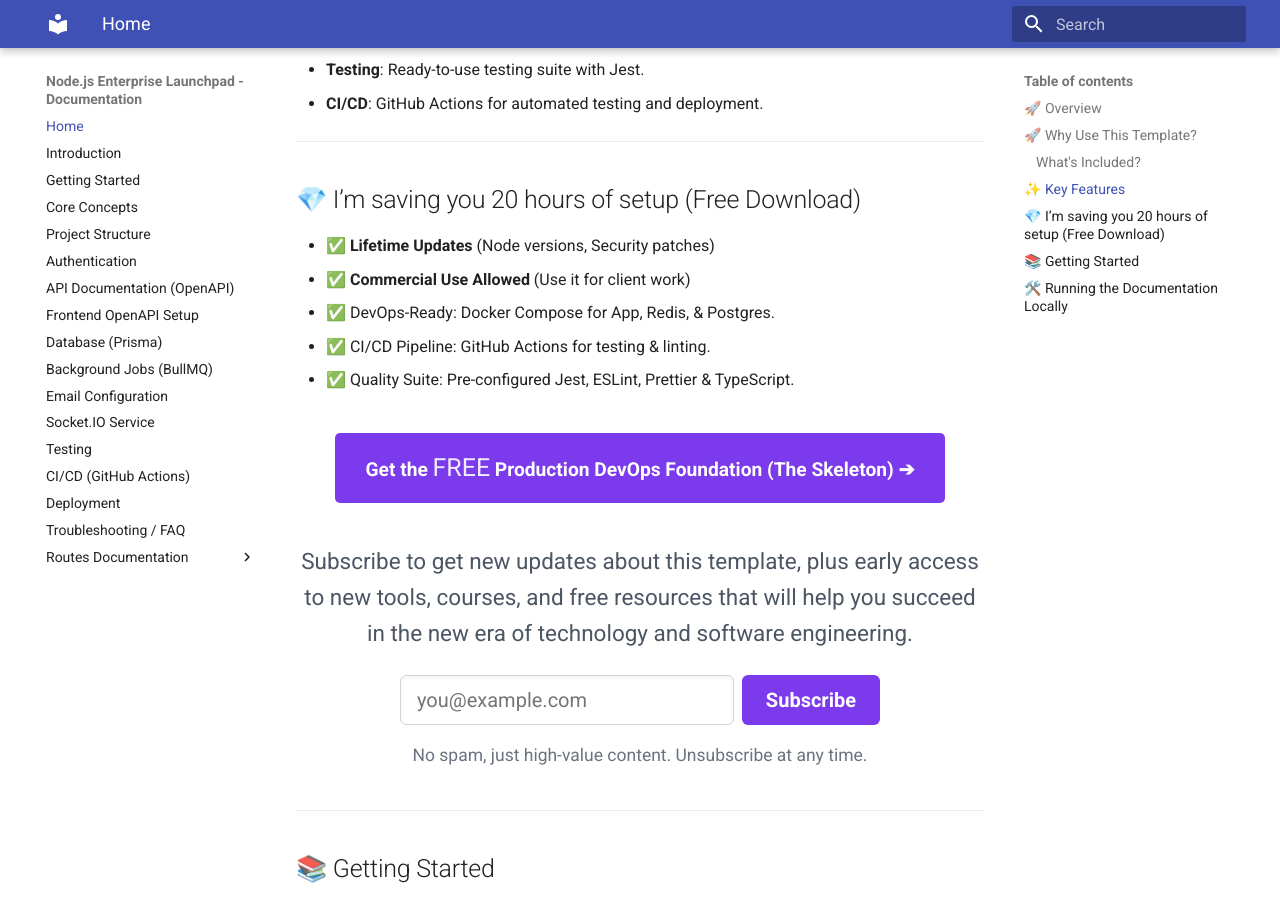
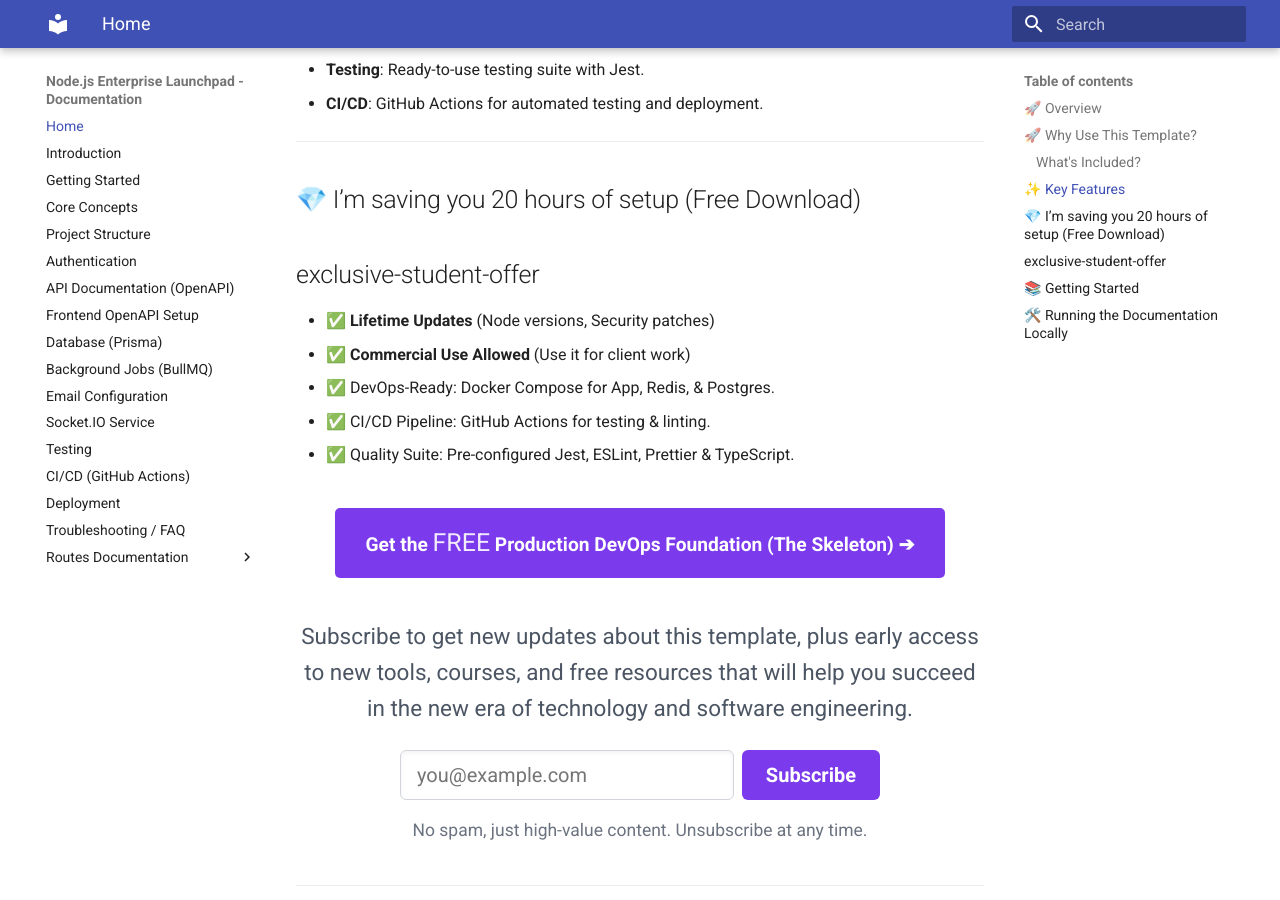
Before and after one commit to aymenkani/nodejs-starter-template-lv1, an MkDocs documentation site: the page built from documentation/docs/index.md, in a window 1280 px wide and 900 px high, scrolled down 2415 px. Built offline with MkDocs 1.6.1 and Material for MkDocs 9.7.7, drawn with Linux system fonts in a browser that asks for light colours; comment, search, counter and statistics services are not loaded.

Commit message:
update docs

```diff
--- a/documentation/docs/index.md
+++ b/documentation/docs/index.md
@@ -82,7 +82,7 @@ This isn't just a folder structure; it's a complete ecosystem.
 ---
 
 ## 💎 I’m saving you 20 hours of setup (Free Download)
-
+## exclusive-student-offer
 * ✅ **Lifetime Updates** (Node versions, Security patches)
 * ✅ **Commercial Use Allowed** (Use it for client work)
 * ✅ DevOps-Ready: Docker Compose for App, Redis, & Postgres.
```
